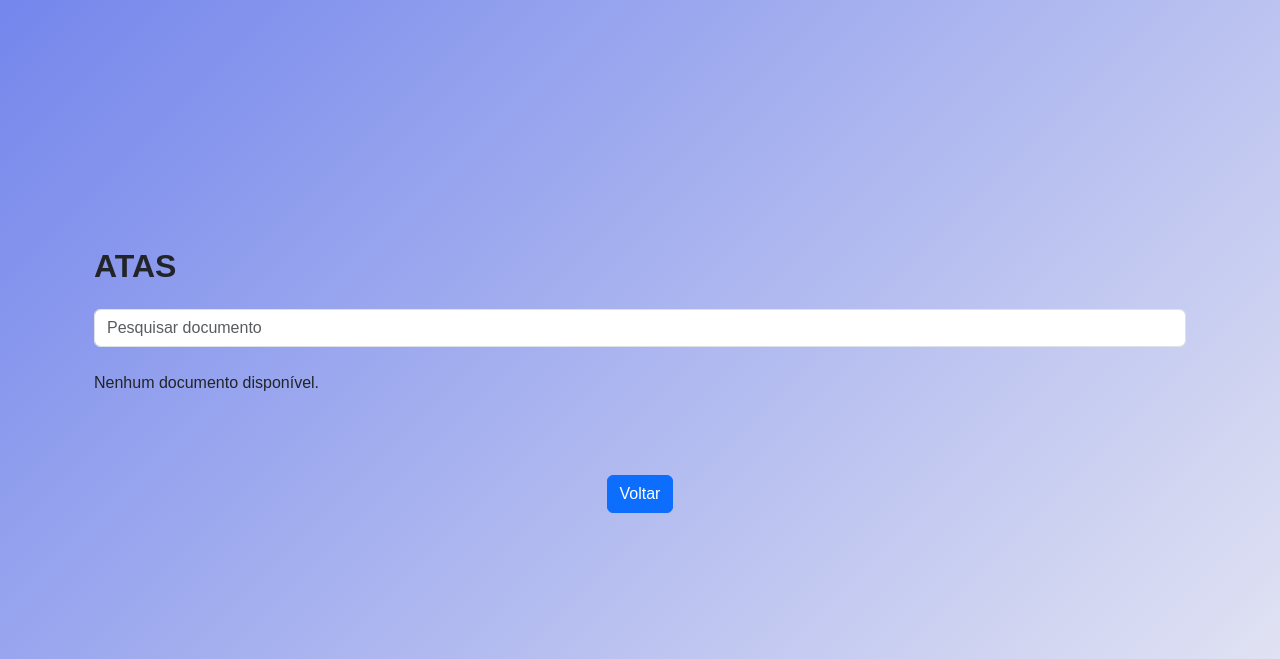
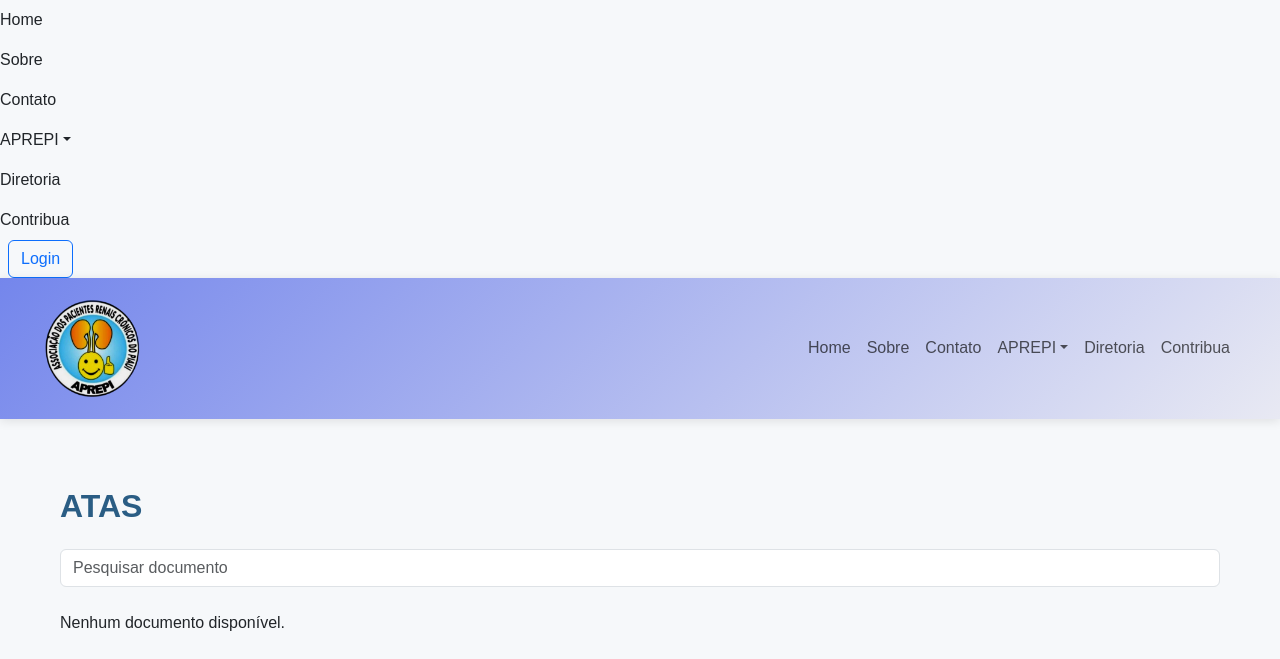
Before and after one commit to Nunnes11/Associacao-Aprepi, a Django app: page /ata/ in a window 1280 px wide. Shown: the top 659 px of the page. Run offline with Django 5.2, Linux system fonts and the light colour scheme; data that the repository does not hold is empty; some libraries are stand-ins or nearby versions.

Commit message:
atualização template

```diff
--- a/aprepi/templates/aprepi/about.html
+++ b/aprepi/templates/aprepi/about.html
@@ -1,4 +1,4 @@
-{% extends 'aprepi/base_clear.html' %}
+{% extends 'aprepi/base.html' %}
 {% load static %}
 
 {% block content %}
--- a/aprepi/templates/aprepi/atas.html
+++ b/aprepi/templates/aprepi/atas.html
@@ -1,4 +1,4 @@
-{% extends 'aprepi/base_clear.html' %}
+{% extends 'aprepi/base.html' %}
 {% load static %}
 
 {% block body_class %}bg-documents{% endblock %}
--- a/aprepi/templates/aprepi/contact.html
+++ b/aprepi/templates/aprepi/contact.html
@@ -1,4 +1,4 @@
-{% extends 'aprepi/base_clear.html' %}
+{% extends 'aprepi/base.html' %}
 {% load static %}
 
 {% block body_class %}contact-color{% endblock %}
--- a/aprepi/templates/aprepi/contribute.html
+++ b/aprepi/templates/aprepi/contribute.html
@@ -1,4 +1,4 @@
-{% extends 'aprepi/base_clear.html' %}
+{% extends 'aprepi/base.html' %}
 {% load static %}
 
 {% block content %}
--- a/aprepi/templates/aprepi/directors.html
+++ b/aprepi/templates/aprepi/directors.html
@@ -1,4 +1,4 @@
-{% extends 'aprepi/base_clear.html' %}
+{% extends 'aprepi/base.html' %}
 {% load static %}
 
 {% block content %}
--- a/aprepi/templates/aprepi/documents.html
+++ b/aprepi/templates/aprepi/documents.html
@@ -1,4 +1,4 @@
-{% extends 'aprepi/base_clear.html' %}
+{% extends 'aprepi/base.html' %}
 {% load static %}
 
 {% block body_class %}bg-documents{% endblock %}
--- a/aprepi/templates/aprepi/events.html
+++ b/aprepi/templates/aprepi/events.html
@@ -1,4 +1,4 @@
-{% extends 'aprepi/base_clear.html' %}
+{% extends 'aprepi/base.html' %}
 {% load static %}
 
 {% block content %}
--- a/aprepi/templates/aprepi/history.html
+++ b/aprepi/templates/aprepi/history.html
@@ -1,4 +1,4 @@
-{% extends 'aprepi/base_clear.html' %}
+{% extends 'aprepi/base.html' %}
 {% load static %}
 
 {% block content %}
--- a/aprepi/templates/aprepi/menu_home.html
+++ b/aprepi/templates/aprepi/menu_home.html
@@ -1,23 +1,50 @@
+            <ul class="navbar-nav ms-auto mb-2 mb-lg-0">
+                <li class="nav-item"><a class="nav-link" href="{% url 'home' %}">Home</a></li>
+                <li class="nav-item"><a class="nav-link" href="{% url 'about' %}">Sobre</a></li>
+                <li class="nav-item"><a class="nav-link" href="{% url 'contact' %}">Contato</a></li>
+                <li class="nav-item dropdown">
+                    <a class="nav-link dropdown-toggle" href="#" id="aprepiDropdown" role="button" data-bs-toggle="dropdown" aria-expanded="false">APREPI</a>
+                    <ul class="dropdown-menu" aria-labelledby="aprepiDropdown">
+                        <li><a class="dropdown-item" href="{% url 'history' %}">História</a></li>
+                        <li><a class="dropdown-item" href="{% url 'documents' %}">Transparência - Documentos</a></li>
+                        <li><a class="dropdown-item" href="{% url 'ata' %}">Transparência - Atas</a></li>
+                        <li><a class="dropdown-item" href="{% url 'events' %}">Eventos</a></li>
+                    </ul>
+                </li>
+                <li class="nav-item"><a class="nav-link" href="{% url 'director' %}">Diretoria</a></li>
+                <li class="nav-item"><a class="nav-link" href="{% url 'contribute' %}">Contribua</a></li>
+                <li class="nav-item">
+                    <a class="btn btn-outline-primary ms-2" href="/admin/">Login</a>
+                </li>
+            </ul>
 {% load static %}
 
- <!-- Navbar -->
-    <nav class="navbar">
-        <div class="logo">
-            <div class="logo-circle">
-                <div class="logo-content">
-                    <img src="{% static 'logo/logo.png' %}" style="width: 100px;">
-                </div>
-            </div>
+
+<nav class="navbar navbar-expand-lg navbar-light bg-light">
+    <div class="container-fluid">
+        <a class="navbar-brand" href="{% url 'home' %}">
+            <img src="{% static 'logo/logo.png' %}" style="width: 100px;">
+        </a>
+        <button class="navbar-toggler" type="button" data-bs-toggle="collapse" data-bs-target="#navbarSupportedContent" aria-controls="navbarSupportedContent" aria-expanded="false" aria-label="Toggle navigation">
+            <span class="navbar-toggler-icon"></span>
+        </button>
+        <div class="collapse navbar-collapse" id="navbarSupportedContent">
+            <ul class="navbar-nav ms-auto mb-2 mb-lg-0">
+                <li class="nav-item"><a class="nav-link" href="{% url 'home' %}">Home</a></li>
+                <li class="nav-item"><a class="nav-link" href="{% url 'about' %}">Sobre</a></li>
+                <li class="nav-item"><a class="nav-link" href="{% url 'contact' %}">Contato</a></li>
+                <li class="nav-item dropdown">
+                    <a class="nav-link dropdown-toggle" href="#" id="aprepiDropdown" role="button" data-bs-toggle="dropdown" aria-expanded="false">APREPI</a>
+                    <ul class="dropdown-menu" aria-labelledby="aprepiDropdown">
+                        <li><a class="dropdown-item" href="{% url 'history' %}">História</a></li>
+                        <li><a class="dropdown-item" href="{% url 'documents' %}">Transparência - Documentos</a></li>
+                        <li><a class="dropdown-item" href="{% url 'ata' %}">Transparência - Atas</a></li>
+                        <li><a class="dropdown-item" href="{% url 'events' %}">Eventos</a></li>
+                    </ul>
+                </li>
+                <li class="nav-item"><a class="nav-link" href="{% url 'director' %}">Diretoria</a></li>
+                <li class="nav-item"><a class="nav-link" href="{% url 'contribute' %}">Contribua</a></li>
+            </ul>
         </div>
-
-        <ul class="nav-menu">
-            <li><a class="nav-link active" aria-current="page" href="{% url 'home' %}">Home</a></li>
-            <li><a class="nav-link active" aria-current="page" href="{% url 'about' %}">Sobre</a></li>
-            <li><a class="nav-link active" aria-current="page" href="{% url 'contact' %}">Contato</a></li>
-            <li><a class="nav-link active" aria-current="page" href="{% url 'register_users' %}">Cadastro</a></li>
-        </ul>
-
-        <div>
-          <a href="{% url 'login' %}" class="login-btn">LOGIN</a>
-        </div>
-    </nav>
+    </div>
+</nav>
```
